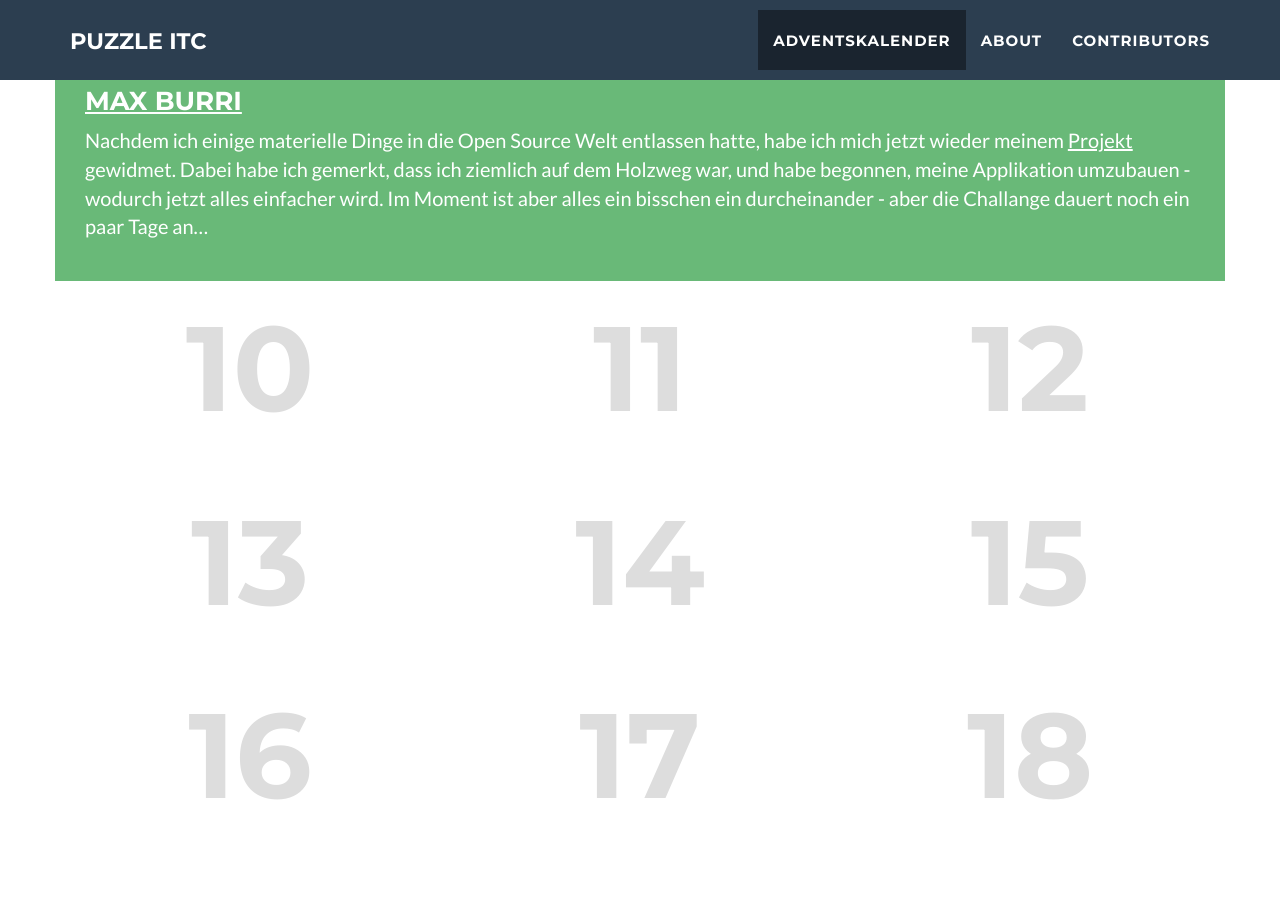
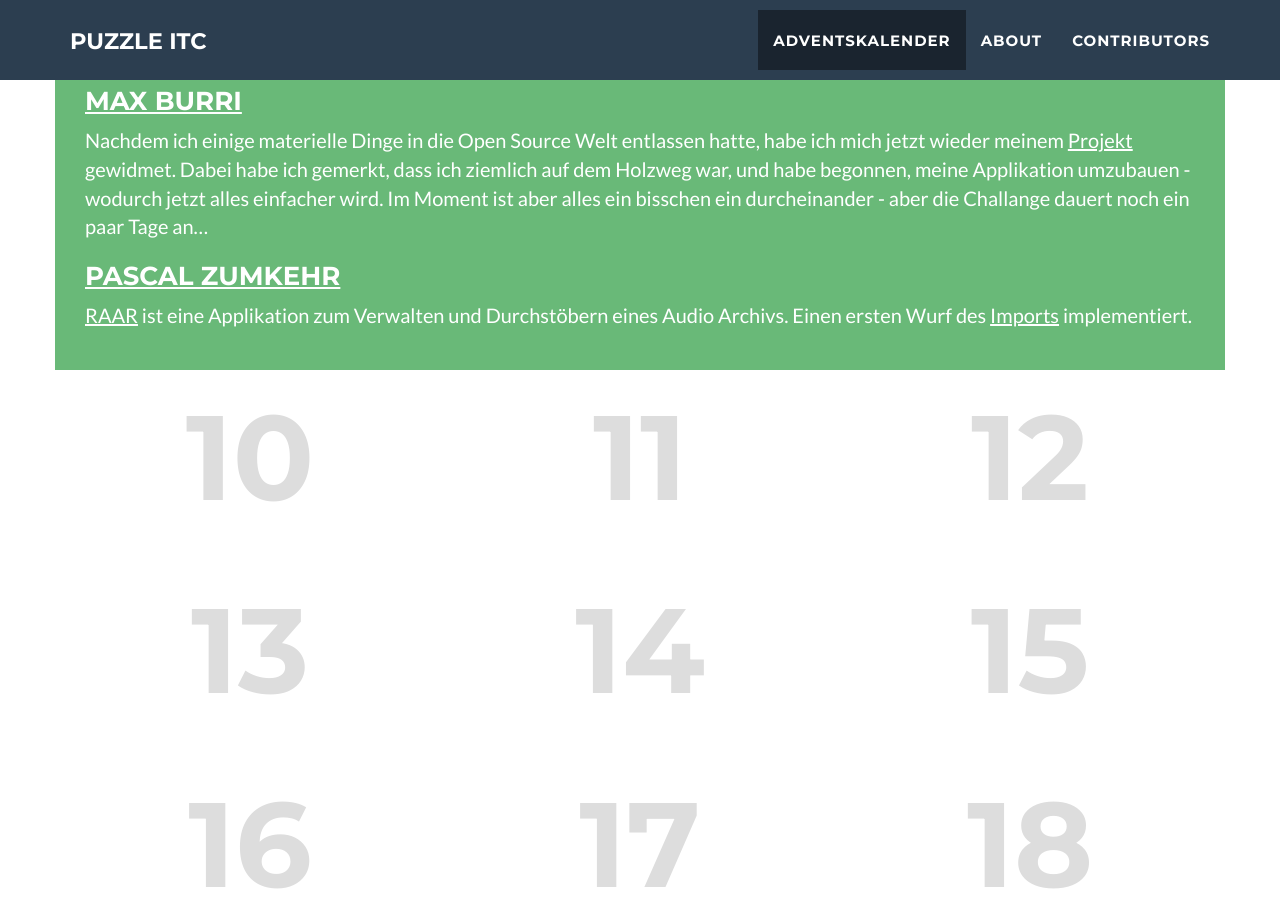
Before and after one commit to puzzle/opensource-advent-challenge-2015, a Jekyll site: the page built from index.html, in a window 1280 px wide and 900 px high, scrolled down 2375 px. Built offline with Jekyll 4.4.1, drawn with Linux system fonts in a browser that asks for light colours; nearby versions of some CDN libraries.

Commit message:
added pz contributions for 8 and 9

```diff
--- a/_doors/09.markdown
+++ b/_doors/09.markdown
@@ -28,3 +28,6 @@ Ich habe mich in mein vor 5 Jahren gestartetes Projekt [fadecut](https://github.
 ### [Max Burri](https://github.com/mburri)
 Nachdem ich einige materielle Dinge in die Open Source Welt entlassen hatte, habe ich mich jetzt wieder meinem [Projekt](https://github.com/mburri/break-out) gewidmet.
 Dabei habe ich gemerkt, dass ich ziemlich auf dem Holzweg war, und habe begonnen, meine Applikation umzubauen - wodurch jetzt alles einfacher wird. Im Moment ist aber alles ein bisschen ein durcheinander - aber die Challange dauert noch ein paar Tage an...
+
+### [Pascal Zumkehr](https://github.com/codez)
+[RAAR](https://github.com/radiorabe/raar) ist eine Applikation zum Verwalten und Durchstöbern eines Audio Archivs. Einen ersten Wurf des [Imports](https://github.com/radiorabe/raar/commit/4079167128b8eade69268670dd6cfd3954356807) implementiert.
```
Also changed, not shown: _doors/08.markdown (+5 -3 lines).
